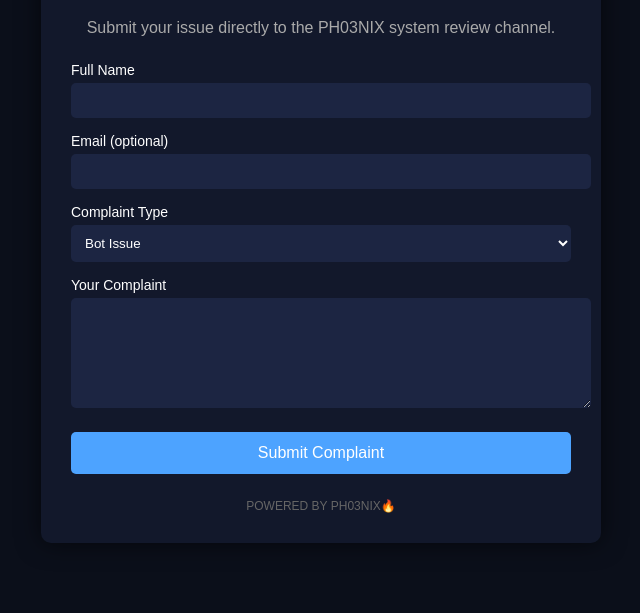
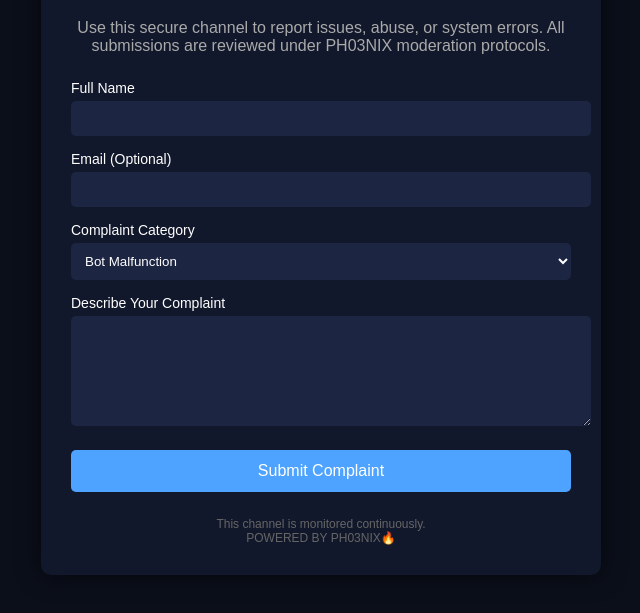
Before and after one commit to joshuaaletile-byte/Ph03nix-link-bot, a website: page docs/index.html in a window 1280 px wide. Shown: the part 151-764 px from the top of the page, without its empty margins (319-959 px from the left). Drawn offline with Linux system fonts and the light colour scheme.

Commit message:
Update complaint form labels and descriptions

```diff
--- a/docs/index.html
+++ b/docs/index.html
@@ -2,6 +2,7 @@
 <html lang="en">
 <head>
   <meta charset="UTF-8">
+  <meta name="viewport" content="width=device-width, initial-scale=1.0">
   <title>PH03NIX Complaint Portal</title>
   <link rel="stylesheet" href="style.css">
 </head>
@@ -9,32 +10,38 @@
 
 <div class="container">
   <h1>PH03NIX Complaint Portal</h1>
+
   <p class="subtitle">
-    Submit your issue directly to the PH03NIX system review channel.
+    Use this secure channel to report issues, abuse, or system errors.
+    All submissions are reviewed under PH03NIX moderation protocols.
   </p>
 
+  <!-- Replace the FORM ACTION with your Formspree link -->
   <form action="https://formspree.io/f/xvzbzdaw" method="POST">
+
     <label>Full Name</label>
     <input type="text" name="name" required>
 
-    <label>Email (optional)</label>
+    <label>Email (Optional)</label>
     <input type="email" name="email">
 
-    <label>Complaint Type</label>
-    <select name="type">
-      <option>Bot Issue</option>
-      <option>Abuse Report</option>
-      <option>System Error</option>
+    <label>Complaint Category</label>
+    <select name="category">
+      <option>Bot Malfunction</option>
+      <option>User Abuse Report</option>
+      <option>Command Failure</option>
+      <option>Security Concern</option>
       <option>Other</option>
     </select>
 
-    <label>Your Complaint</label>
+    <label>Describe Your Complaint</label>
     <textarea name="message" rows="6" required></textarea>
 
     <button type="submit">Submit Complaint</button>
   </form>
 
   <footer>
+    This channel is monitored continuously.<br>
     POWERED BY PH03NIX🔥
   </footer>
 </div>
```
